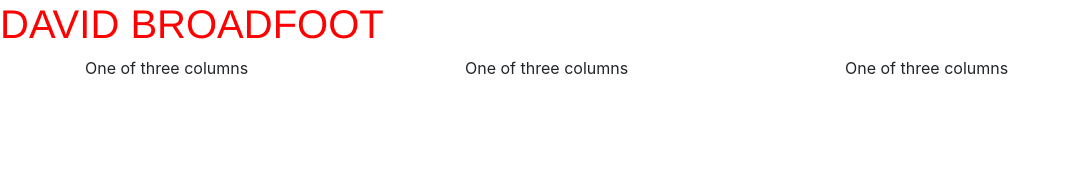
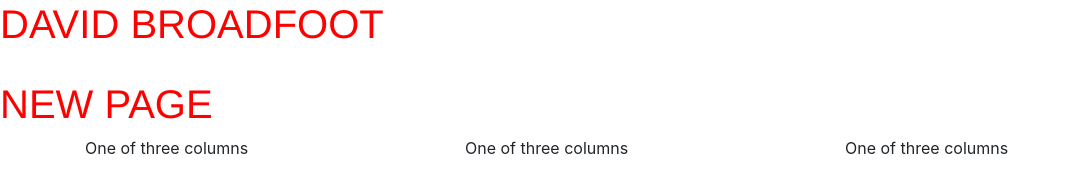
Before and after one commit to ctl70162018/site, a plain HTML site: page index.html in a window 1280 px wide. Shown: the whole page, without its empty margins (0-1068 px from the left). Drawn offline with nearby package versions, Linux system fonts and the light colour scheme.

Commit message:
Update index.html

```diff
--- a/index.html
+++ b/index.html
@@ -11,7 +11,8 @@
     <title>Hello, world!</title>
   </head>
   <body>
-    <h1> David Broadfoot </h1>
+    <h1> David Broadfoot </h1> <br>
+    <h1> New Page </h1>
 
     <div class="container">
   <div class="row">
```
